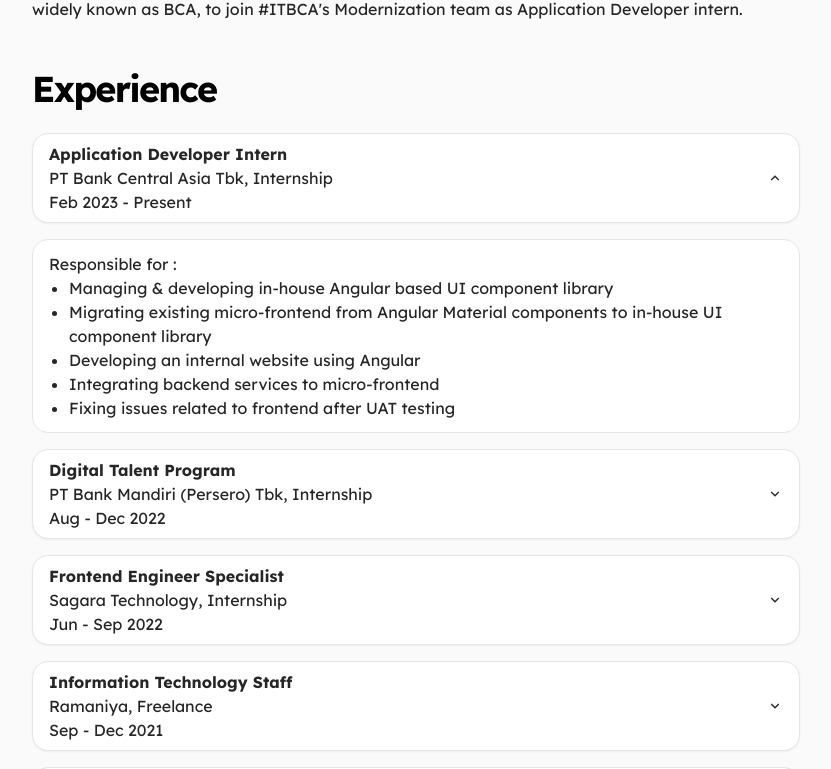
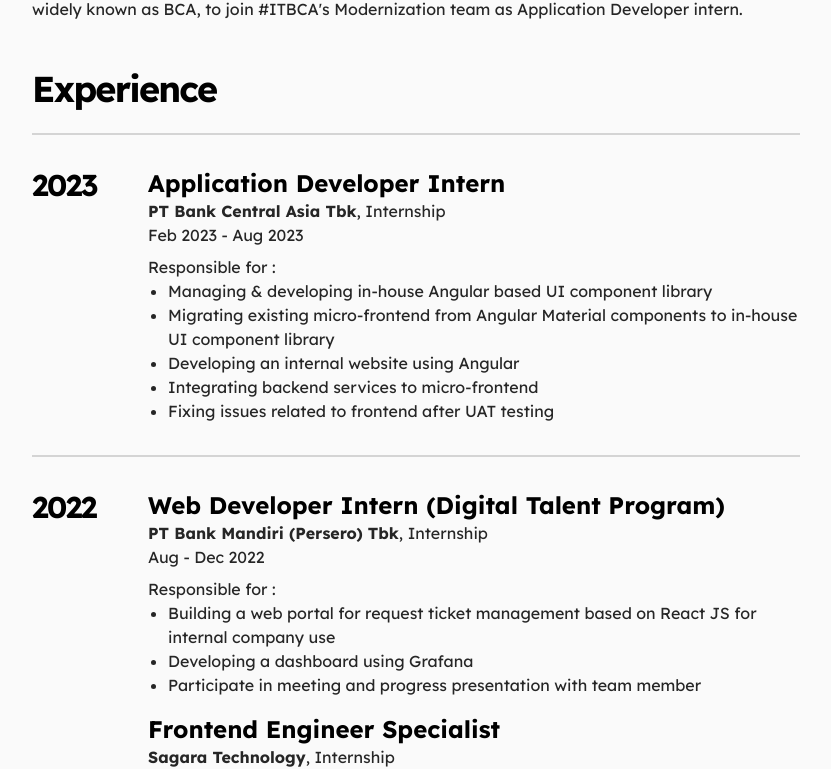
Before and after one commit to irfan44/irfannm, a Next.js app: page /about in a window 1280 px wide. Shown: the part 1051-1820 px from the top of the page, without its empty margins (224-1055 px from the left). Built offline with nearby package versions, Linux system fonts and the light colour scheme.

Commit message:
fix: add year grouping in experience

```diff
--- a/components/about/Experience.tsx
+++ b/components/about/Experience.tsx
@@ -1,44 +1,44 @@
-import { Disclosure } from '@headlessui/react';
 import experience from 'data/experience';
-import { RiArrowDownSLine, RiArrowUpSLine } from 'react-icons/ri';
 
 const Experience = () => {
   return (
     <div>
       <h2 className="mb-6">Experience</h2>
-      <div className="flex flex-col space-y-4">
-        {experience.map((work, index) => {
+      <div className="flex flex-col space-y-8">
+        {experience.map((value) => {
           return (
-            <Disclosure key={work.title} defaultOpen={index === 0}>
-              {({ open }) => (
             <>
-                  <Disclosure.Button>
-                    <div className="flex justify-between items-center bg-white py-2 px-4 rounded-2xl dark:bg-neutral-800 hover:rounded-xl shadow-sm border border-neutral-200 dark:border-neutral-700">
-                      <div className="text-left">
-                        <p className="font-bold">{work.title}</p>
+              <hr className="border border-neutral-300 dark:border-neutral-500" />
+              <div className="grid gap-4 grid-cols-1 lg:grid-cols-[100px_minmax(0,1fr)]">
+                <div>
+                  <h3>{value.year}</h3>
+                </div>
+                <div className="space-y-4">
+                  {value.experience.map((work) => {
+                    return (
+                      <div key={work.year}>
+                        <h4>{work.title}</h4>
                         <p>
-                          {work.company}, {work.employmentType}
+                          <span className="font-bold">{work.company}</span>,{' '}
+                          {work.employmentType}
                         </p>
                         <p>{work.year}</p>
-                      </div>
-                      <div>
-                        {open ? <RiArrowUpSLine /> : <RiArrowDownSLine />}
-                      </div>
-                    </div>
-                  </Disclosure.Button>
-                  <Disclosure.Panel>
-                    <div className="py-3 bg-white px-4 rounded-2xl dark:bg-neutral-800 border border-neutral-200 dark:border-neutral-700">
+                        <div className="mt-2">
                           <p>Responsible for :</p>
                           <ul className="list-disc ml-5">
                             {work.responsibility.map((responsibility) => {
-                          return <li key={responsibility}>{responsibility}</li>;
+                              return (
+                                <li key={responsibility}>{responsibility}</li>
+                              );
                             })}
                           </ul>
                         </div>
-                  </Disclosure.Panel>
+                      </div>
+                    );
+                  })}
+                </div>
+              </div>
             </>
-              )}
-            </Disclosure>
           );
         })}
       </div>
--- a/data/experience.ts
+++ b/data/experience.ts
@@ -1,10 +1,13 @@
-import Experience from 'types/experience';
+import { WorkExperience } from 'types/experience';
 
-const experience: Experience[] = [
+export const experience: WorkExperience[] = [
+  {
+    year: 2023,
+    experience: [
       {
         title: 'Application Developer Intern',
         company: 'PT Bank Central Asia Tbk',
-    year: 'Feb 2023 - Present',
+        year: 'Feb 2023 - Aug 2023',
         employmentType: 'Internship',
         responsibility: [
           'Managing & developing in-house Angular based UI component library',
@@ -14,8 +17,13 @@
           'Fixing issues related to frontend after UAT testing',
         ],
       },
+    ],
+  },
   {
-    title: 'Digital Talent Program',
+    year: 2022,
+    experience: [
+      {
+        title: 'Web Developer Intern  (Digital Talent Program)',
         company: 'PT Bank Mandiri (Persero) Tbk',
         year: 'Aug - Dec 2022',
         employmentType: 'Internship',
@@ -36,6 +44,11 @@
           'Participate in weekly meeting and monthly progress presentation',
         ],
       },
+    ],
+  },
+  {
+    year: 2021,
+    experience: [
       {
         title: 'Information Technology Staff',
         company: 'Ramaniya',
@@ -47,6 +60,11 @@
           'Helping non IT staff in IT related problems',
         ],
       },
+    ],
+  },
+  {
+    year: 2020,
+    experience: [
       {
         title: 'Red Hat Help Desk & Class Assistant',
         company: 'Digital Talent Scholarship',
@@ -59,6 +77,8 @@
           'Communicating & reporting to Digital Talent Scholarship team',
         ],
       },
+    ],
+  },
 ];
 
 export default experience;
```
Also changed, not shown: types/experience.ts (+6 -1 lines). Lines whose indentation alone changed are shown as unchanged.
